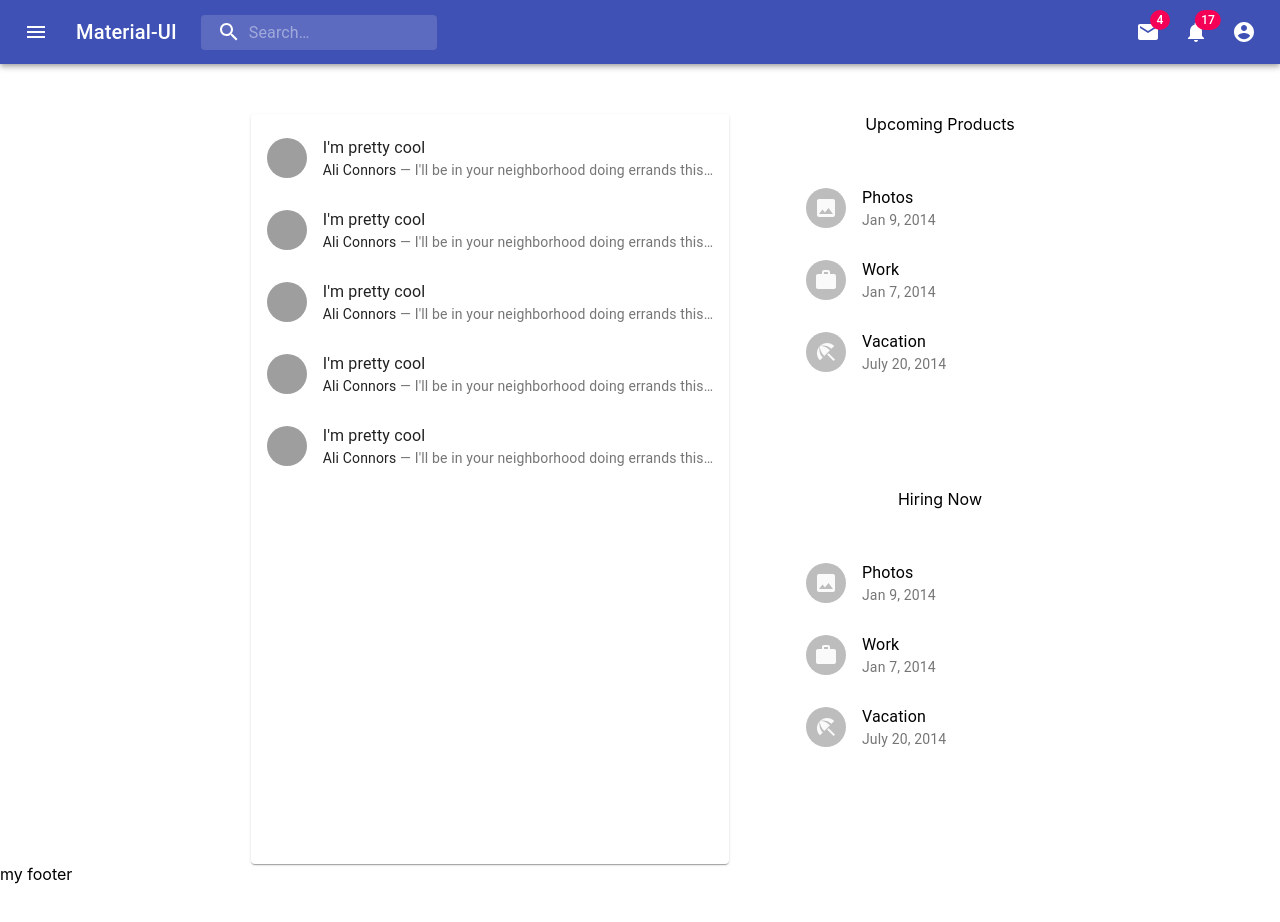
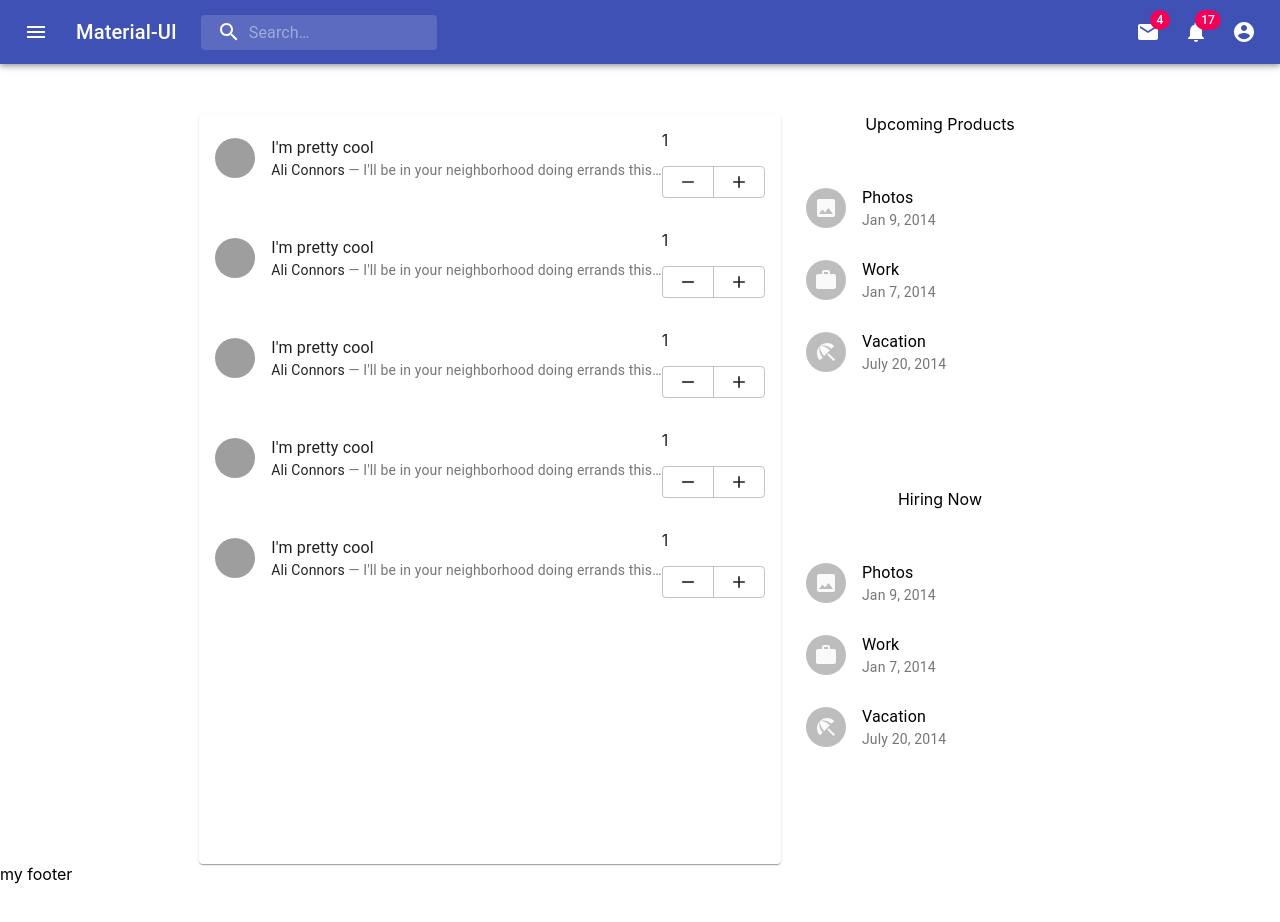
Before and after one commit to thejohnyu/hackathon-veterans, a React (Create React App) app: page / in a window 1280 px wide. Shown: the top 922 px of the page. Built offline with nearby package versions, Linux system fonts and the light colour scheme; grey boxes are pictures that could not be loaded.

Commit message:
Update vote

```diff
--- a/src/Card.js
+++ b/src/Card.js
@@ -12,6 +12,7 @@ import ListItemText from "@material-ui/core/ListItemText";
 import ListItemAvatar from "@material-ui/core/ListItemAvatar";
 import Avatar from "@material-ui/core/Avatar";
 import { blue } from "@material-ui/core/colors";
+import Vote from "./Vote";
 
 const useStyles = makeStyles((theme) => ({
   root: {
@@ -74,8 +75,8 @@ export default function SimpleCard() {
 
   ];
 
-  const listItems = newData.map((cur) =>
-    <ListItem alignItems="flex-start">
+  const listItems = newData.map((cur, index) =>
+    <ListItem alignItems="flex-start" key={index}>
       <ListItemAvatar>
         <Avatar alt="" src="/static/images/avatar/1.jpg" />
       </ListItemAvatar>
@@ -95,6 +96,7 @@ export default function SimpleCard() {
           </React.Fragment>
         }
       />
+      <Vote />
     </ListItem>
   )
 
--- /dev/null
+++ b/src/Vote.js
@@ -0,0 +1,53 @@
+import React from 'react';
+import { makeStyles } from '@material-ui/core/styles';
+import Badge from '@material-ui/core/Badge';
+import ButtonGroup from '@material-ui/core/ButtonGroup';
+import Button from '@material-ui/core/Button';
+import AddIcon from '@material-ui/icons/Add';
+import RemoveIcon from '@material-ui/icons/Remove';
+import MailIcon from '@material-ui/icons/Mail';
+import Switch from '@material-ui/core/Switch';
+import FormControlLabel from '@material-ui/core/FormControlLabel';
+
+const useStyles = makeStyles((theme) => ({
+  root: {
+    display: 'flex',
+    flexDirection: 'column',
+    justifyContent: 'center',
+    '& > *': {
+      marginBottom: theme.spacing(2),
+    },
+    '& .MuiBadge-root': {
+      marginRight: theme.spacing(4),
+    },
+  },
+}));
+
+export default function Vote() {
+  const classes = useStyles();
+  const [count, setCount] = React.useState(1);
+
+  return (
+    <div className={classes.root}>
+        <div>{count}</div>
+        <ButtonGroup>
+          <Button
+            aria-label="reduce"
+            onClick={() => {
+              setCount(Math.max(count - 1, 0));
+            }}
+          >
+            <RemoveIcon fontSize="small" />
+          </Button>
+          <Button
+            aria-label="increase"
+            onClick={() => {
+              setCount(count + 1);
+            }}
+          >
+            <AddIcon fontSize="small" />
+          </Button>
+        </ButtonGroup>
+    </div>
+  );
+}
```
